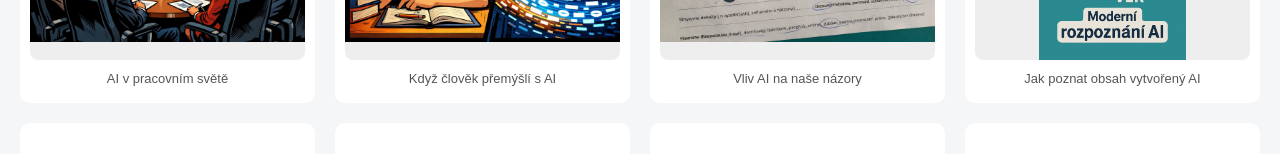
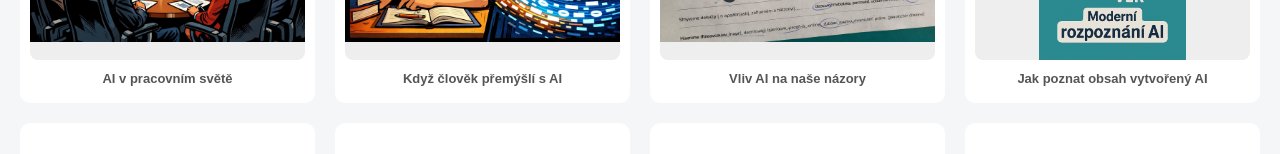
Before and after one commit to zspastelka/Dve-tvare-umele-inteligence, a plain HTML site: page index.html in a window 1280 px wide. Shown: the part 456-610 px from the top of the page. Drawn offline with Linux system fonts and the light colour scheme.

Commit message:
Zvýraznit popisky plakátů tučně

```diff
--- a/index.html
+++ b/index.html
@@ -24,7 +24,7 @@ body{font-family:Arial,sans-serif;background:#f4f6f8;margin:0;padding:20px}
 .case{background:white;padding:10px;border-radius:10px;text-align:center}
 .case img{width:100%;height:220px;object-fit:contain;background:#eee;border-radius:8px;cursor:pointer;display:block}
 .case h3{margin-block-start:1em;margin-block-end:1em}
-.case-caption{margin:10px 4px 4px;color:#555;font-size:13px;line-height:1.45}
+.case-caption{margin:10px 4px 4px;color:#555;font-size:13px;line-height:1.45;font-weight:700}
 #summary{margin:20px 0;padding:0;background:transparent}
 #summary h2{margin-block-start:.83em;margin-block-end:.83em;font-size:1.5em;color:inherit}
 #summary p{margin-block-start:1em;margin-block-end:1em}
```
